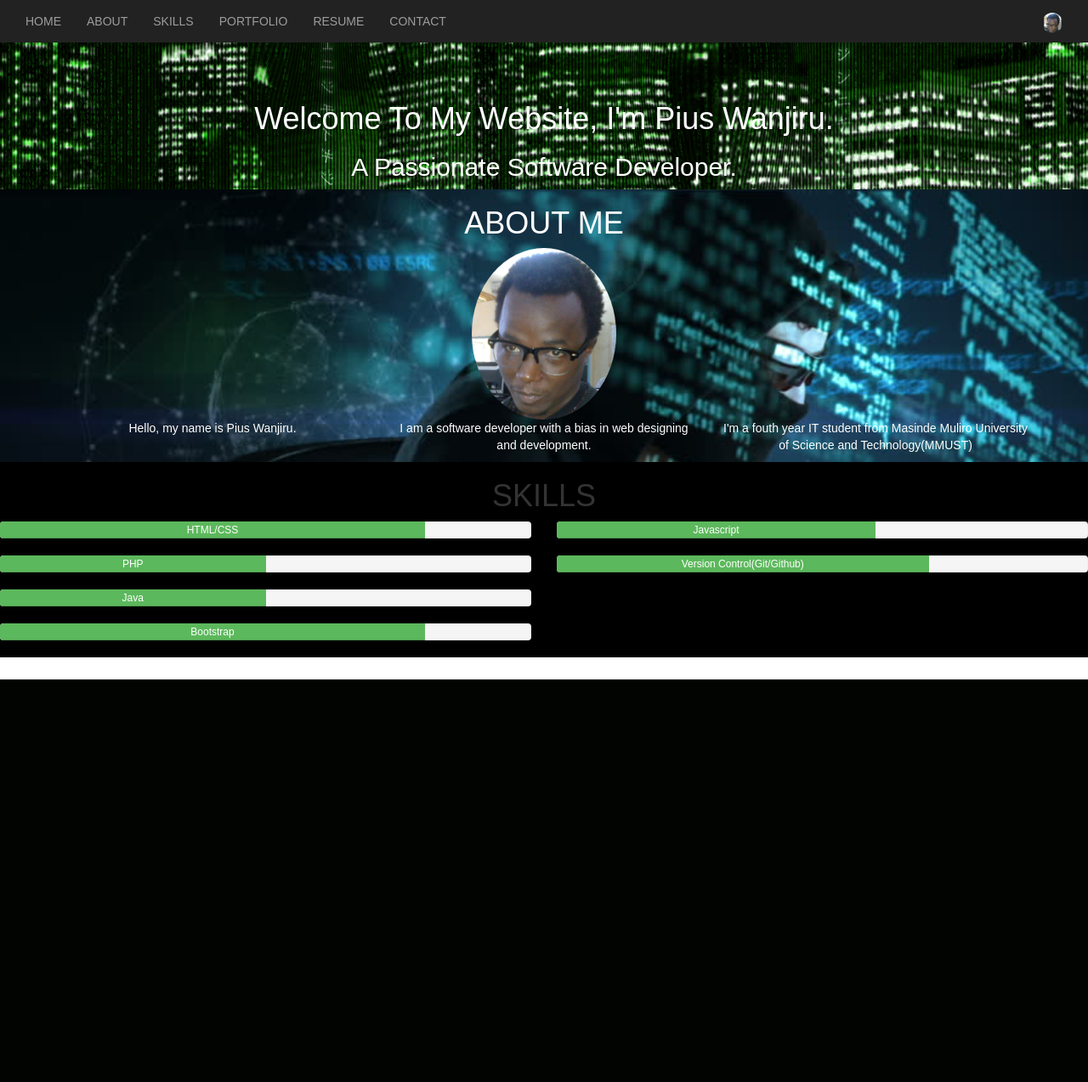
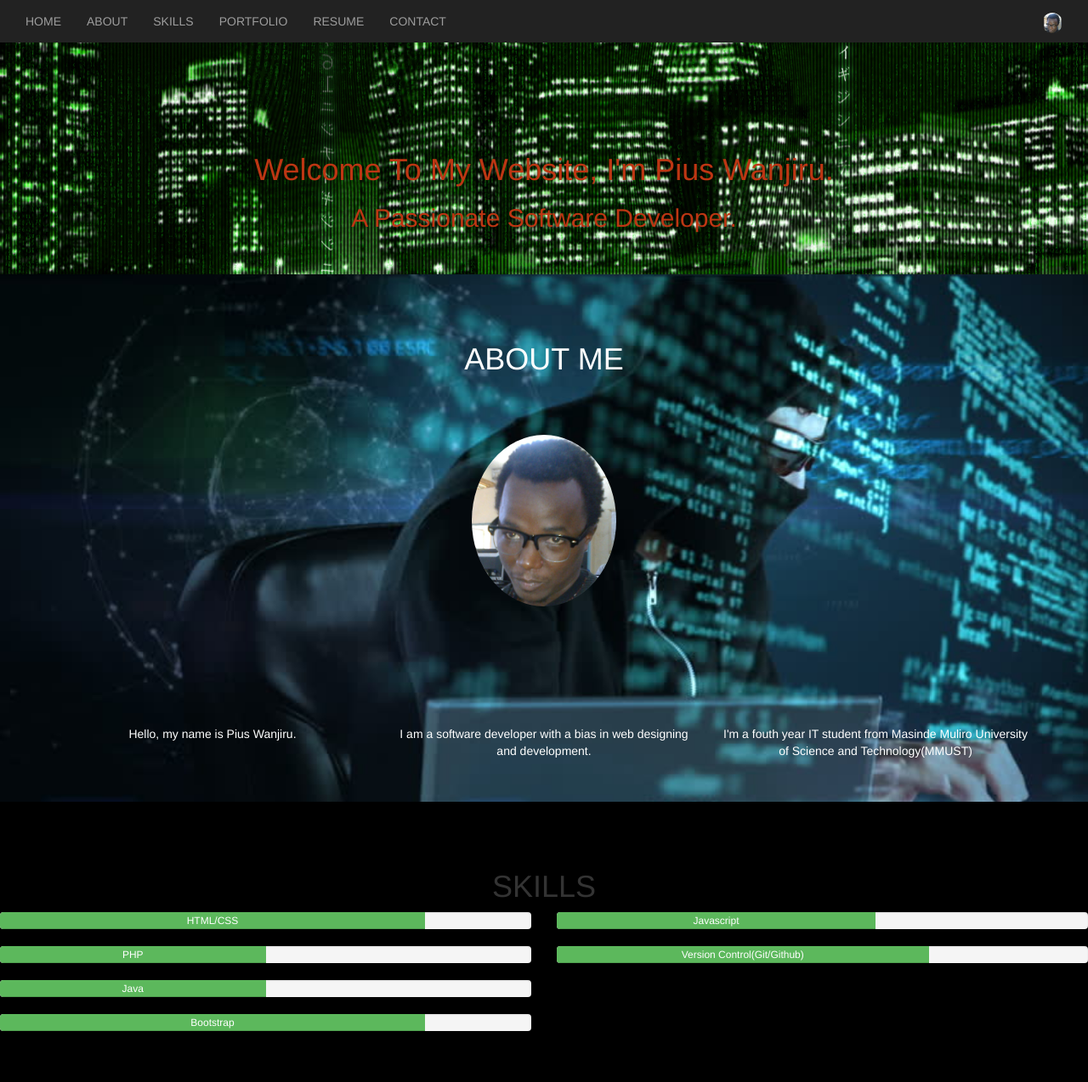
Before and after one commit to pius254/Personal-Site, a PHP site: page / in a window 1280 px wide. Shown: the whole page at 85% size. Before the commit the page ends 800 px from the top, so only its background shows below. Run offline with PHP 8.4, Linux system fonts and the light colour scheme.

Commit message:
changes the font-family

```diff
--- a/assets/css/styles.css
+++ b/assets/css/styles.css
@@ -1,9 +1,13 @@
 body{
-	font-family: Arial, sans-serif;
+	font-family: "Exo 2", "Helvetica Neue", Helvetica, sans-serif;
 	background: #fff;
 	font-size: 14px;
 	font-weight: 300;
 	color: #333;
+}
+
+.row {
+  padding: 60px 0 40px;
 }
 
 .header{
@@ -13,7 +17,7 @@ body{
 	width: 100%;
 	padding-top: 50px;
 	margin-top: 50px;
-	color: white;
+	color: #BD3613;
 }
 
 #about{
```
